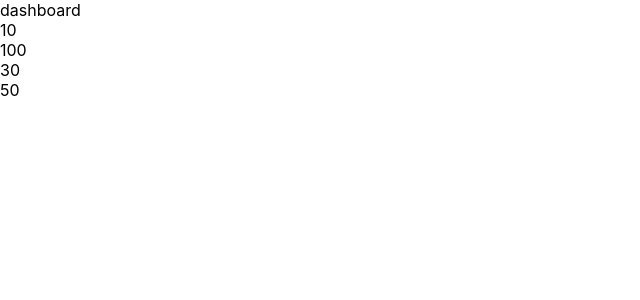
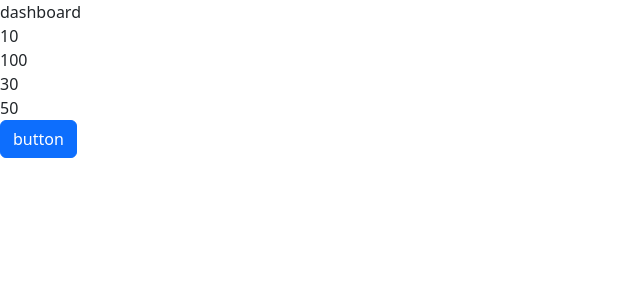
Before and after one commit to han-byul-yang/Next_Practice, a Next.js app: page /dashboard in a window 1280 px wide. Shown: the top 300 px of the page, without its empty margins (0-640 px from the left). Built offline with nearby package versions, Linux system fonts and the light colour scheme; data requests are answered from the project's data file.

Commit message:
Feat: implement bootstrap into global styles

```diff
--- a/package.json
+++ b/package.json
@@ -10,6 +10,7 @@
     "serve-json": "json-server --watch db.json --port 4000"
   },
   "dependencies": {
+    "bootstrap": "^5.2.3",
     "next": "13.3.0",
     "react": "18.2.0",
     "react-dom": "18.2.0",
--- a/pages/_app.tsx
+++ b/pages/_app.tsx
@@ -1,4 +1,5 @@
 import '../styles/globals.css'
+import 'bootstrap/dist/css/bootstrap.min.css'
 import type { AppProps } from 'next/app'
 
 const MyApp = ({ Component, pageProps }: AppProps) => {
--- a/pages/dashboard/index.tsx
+++ b/pages/dashboard/index.tsx
@@ -19,6 +19,9 @@
       <div>{data.likes}</div>
       <div>{data.followers}</div>
       <div>{data.following}</div>
+      <button className='btn btn-primary' type='button'>
+        button
+      </button>
     </>
   )
 }
```
Also changed, not shown: 2 other files (tests, documents, lock files or other folders).
